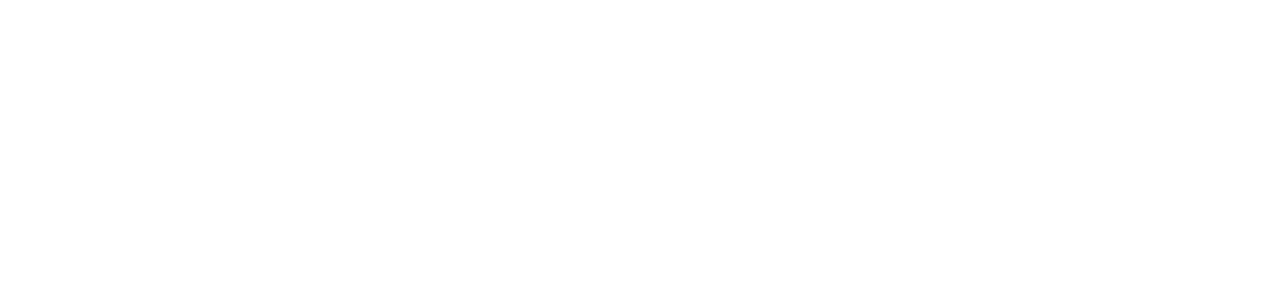
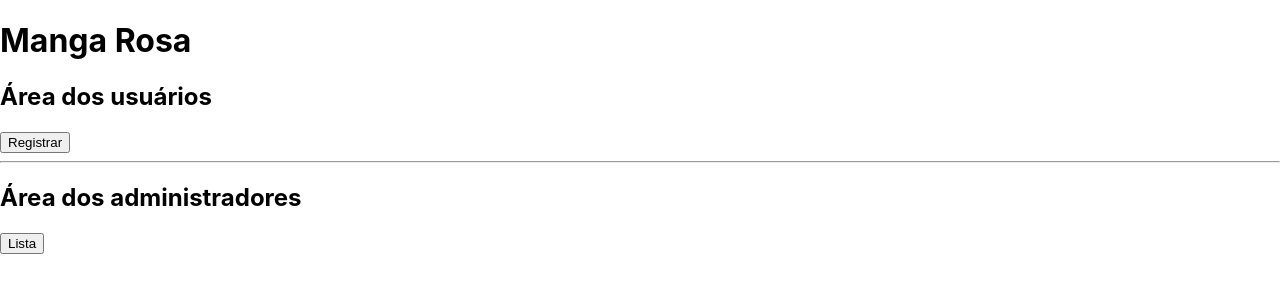
Before and after one commit to nohahjeong/mesha-front, a React (Create React App) app: page / in a window 1280 px wide. Shown: the top 300 px of the page. Built offline with nearby package versions, Linux system fonts and the light colour scheme.

Commit message:
home page

```diff
--- /dev/null
+++ b/src/pages/HomePage/index.js
@@ -0,0 +1,19 @@
+import { useHistory } from 'react-router-dom';
+import { goToRegistrationPage, goToListPage } from '../../router/coordinator'
+
+const HomePage = () => {
+    const history = useHistory();
+
+    return (
+        <div>
+            <h1>Manga Rosa</h1>
+            <h2>Área dos usuários</h2>
+            <button onClick={() => goToRegistrationPage(history)}>Registrar</button>
+            <hr />
+            <h2>Área dos administradores</h2>
+            <button onClick={() => goToListPage(history)}>Lista</button>
+        </div>
+    )
+};
+
+export default HomePage;
--- a/src/router/Router.js
+++ b/src/router/Router.js
@@ -1,4 +1,5 @@
 import { BrowserRouter as Browser, Switch, Route } from 'react-router-dom';
+import HomePage from '../pages/HomePage';
 import RegistrationPage from '../pages/RegistrationPage';
 import ListPage from '../pages/ListPage';
 import ValidationPage from '../pages/ValidationPage';
@@ -7,6 +8,10 @@
     return (
         <Browser>
             <Switch>
+                <Route exact path='/'>
+                    <HomePage />
+                </Route>
+
                 <Route exact path='/NOMEDOCOLABORADOR/registrar'>
                     <RegistrationPage />
                 </Route>
--- a/src/router/coordinator.js
+++ b/src/router/coordinator.js
@@ -1,3 +1,15 @@
+export const goToHomePage = (history) => {
+    history.push(`/`)
+}
+
+export const goToRegistrationPage = (history) => {
+    history.push(`/NOMEDOCOLABORADOR/registrar`)
+}
+
+export const goToListPage = (history) => {
+    history.push(`/registros`)
+}
+
 export const goToValidationPage = (history, candidate) => {
     history.push(`/NOMEDOCOLABORADOR/validar/${candidate}`)
 }
```
Also changed, not shown: 2 other files (tests, documents, lock files or other folders).
